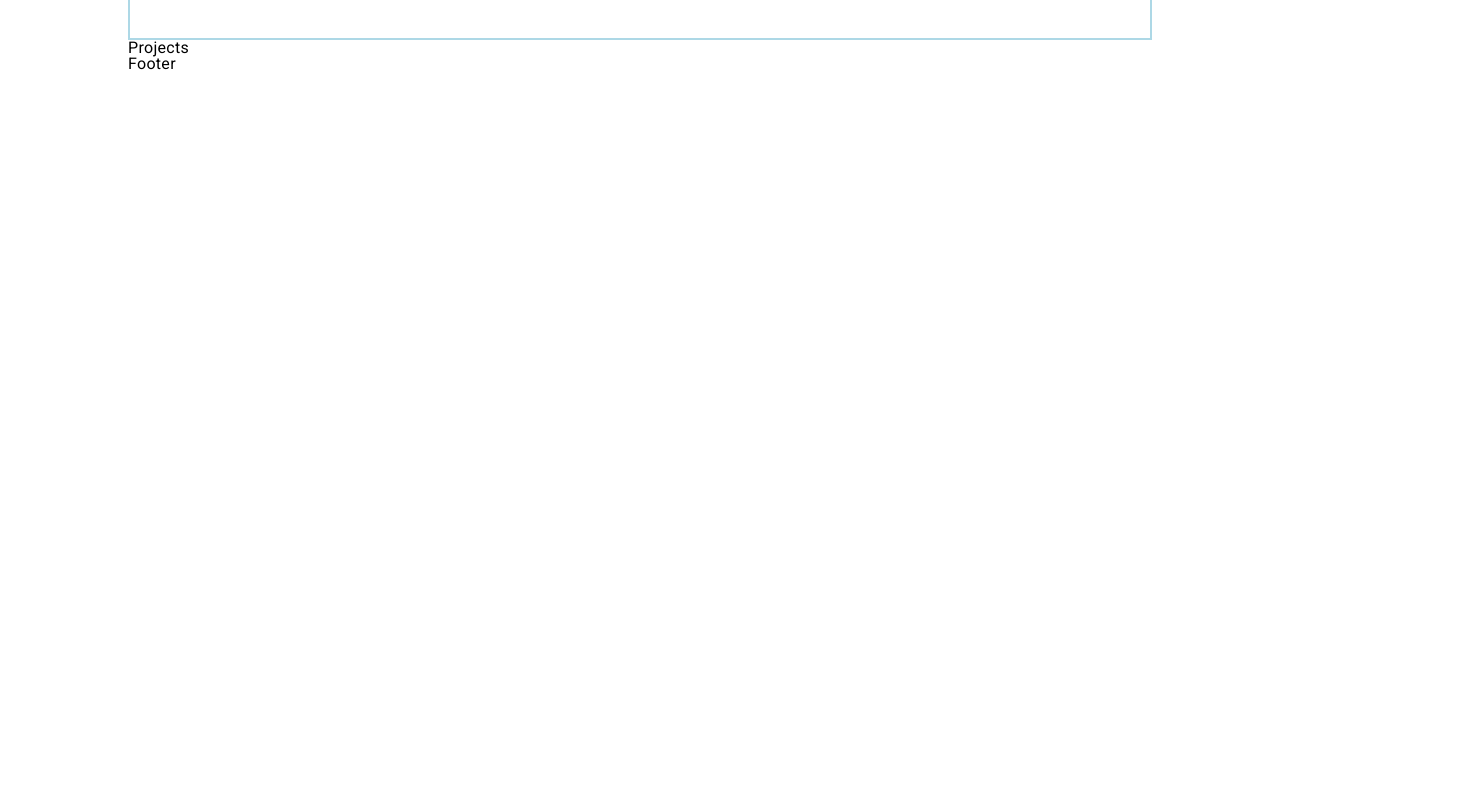
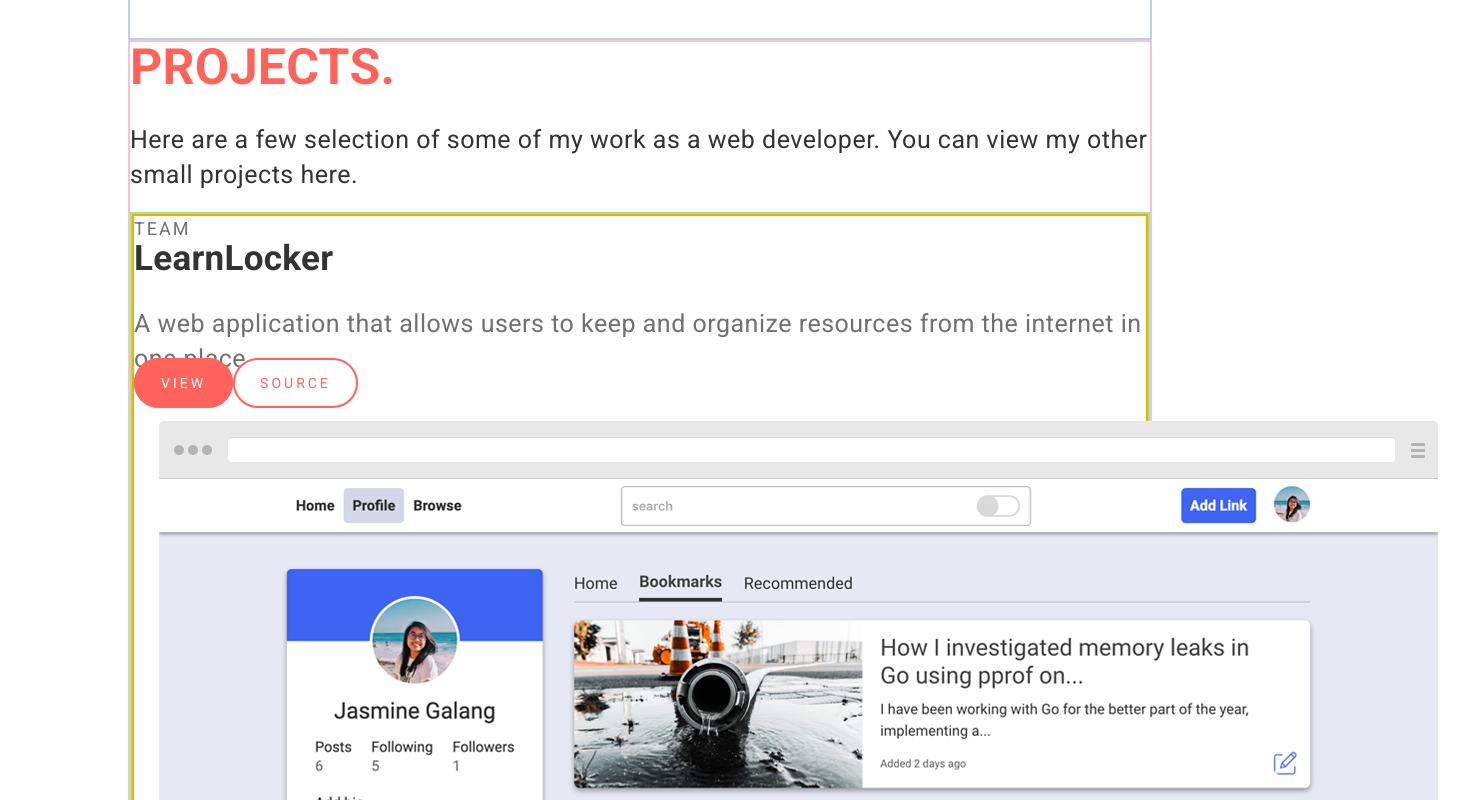
Before and after one commit to jsmndev/jsmn.dev, a React (Create React App) app: page / in a window 1280 px wide. Shown: the part 1560-2360 px from the top of the page, 1461 px wide, since content can reach past the window. Before the commit the page ends 1633 px from the top, so only its background shows below. Built offline with nearby package versions, Linux system fonts and the light colour scheme.

Commit message:
Implemented project section and project gallery

```diff
--- a/src/_components/About/About.js
+++ b/src/_components/About/About.js
@@ -6,11 +6,11 @@
     <AboutContainer id="about">
       <AboutHeadline>
         <h1>Hello World.</h1>
-        <p class="main-headline">
+        <p className="main-headline">
           I'm Jasmine Galang and I'm a full-stack developer who is always
           creating and learning awesome stuff.
         </p>
-        <p class="secondary-headline">
+        <p className="secondary-headline">
           Studying web development with computer science at{" "}
           <a
             href="https://lambdaschool.com"
--- a/src/_components/About/About.style.js
+++ b/src/_components/About/About.style.js
@@ -3,7 +3,8 @@
 import {
   redRegular,
   blackRegular,
-  blackLight
+  blackLight,
+  headingStyle
 } from "../../_styles/variables.style";
 
 export const AboutContainer = styled.section`
@@ -14,15 +15,11 @@
 `;
 
 export const AboutHeadline = styled.div`
-  border: 2px solid pink;
   width: 50%;
 
   h1 {
     margin-bottom: 4rem;
-    font-size: 5rem;
-    font-weight: 700;
-    color: ${redRegular};
-    text-transform: uppercase;
+    ${headingStyle}
   }
 
   p {
@@ -55,12 +52,11 @@
 `;
 
 export const AboutImage = styled.div`
-  border: 2px solid lightgreen;
   width: 50%;
   text-align: right;
 
   img {
-    width: 80%;
+    width: 100%;
     height: auto;
   }
 `;
--- a/src/_components/Hero/Hero.style.js
+++ b/src/_components/Hero/Hero.style.js
@@ -10,7 +10,7 @@
     text-align: center;
 
     img {
-      width: 50%;
+      width: 60%;
       height: auto;
     }
   }
--- a/src/_components/Navbar/Navbar.style.js
+++ b/src/_components/Navbar/Navbar.style.js
@@ -4,7 +4,8 @@
   blackLight,
   redRegular,
   redLight,
-  whiteRegular
+  whiteRegular,
+  buttonLight
 } from "../../_styles/variables.style";
 
 export const NavContainer = styled.div`
@@ -61,15 +62,7 @@
 
     li:last-child {
       a {
-        border: 2px solid ${redRegular};
-        border-radius: 3rem;
-        padding: 1.5rem 2.5rem;
-        color: ${redRegular};
-
-        &:hover {
-          border-color: ${redLight};
-          color: ${redLight};
-        }
+        ${buttonLight}
       }
     }
   }
--- a/src/_components/Projects/Projects.js
+++ b/src/_components/Projects/Projects.js
@@ -1,10 +1,27 @@
 import React from "react";
+import StaticProjectGallery from "./StaticProjectGallery";
+
+import { ProjectContainer } from "./Projects.style";
 
 const Projects = () => {
   return (
-    <div>
-      <h1>Projects</h1>
-    </div>
+    <ProjectContainer id="projects">
+      <h1>Projects.</h1>
+      <p>
+        Here are a few selection of some of my work as a web developer. You can
+        view my other small projects{" "}
+        <a
+          href="https://github.com/jsmnglng"
+          target="_blank"
+          rel="noopener noreferrer"
+        >
+          here
+        </a>
+        .
+      </p>
+
+      <StaticProjectGallery />
+    </ProjectContainer>
   );
 };
 
--- a/src/_components/Projects/Projects.style.js
+++ b/src/_components/Projects/Projects.style.js
@@ -0,0 +1,71 @@
+import styled from "styled-components";
+import {
+  blackRegular,
+  blackLight,
+  headingStyle,
+  buttonDark,
+  buttonLight
+} from "../../_styles/variables.style";
+
+export const ProjectContainer = styled.section`
+  border: 2px solid pink;
+
+  h1 {
+    margin-bottom: 3rem;
+    ${headingStyle}
+  }
+
+  p {
+    font-size: 2.5rem;
+    color: ${blackRegular};
+    letter-spacing: 0.05rem;
+    line-height: 3.5rem;
+  }
+`;
+
+export const ProjectGallery = styled.div`
+  border: 2px solid lightgreen;
+  margin: 2rem 0;
+`;
+
+export const Project = styled.section`
+  border: 2px solid orange;
+
+  .project-description {
+    h3 {
+      font-size: 1.8rem;
+      letter-spacing: 0.2rem;
+      line-height: 2.5rem;
+      color: ${blackLight};
+    }
+
+    h2 {
+      margin-bottom: 3rem;
+      font-size: 3.5rem;
+      font-weight: 700;
+      color: ${blackRegular};
+    }
+
+    p {
+      color: ${blackLight};
+    }
+  }
+
+  .btn-group {
+    font-size: 1.4rem;
+    text-transform: uppercase;
+    letter-spacing: 0.3rem;
+
+    a {
+      transition: 150ms ease-in;
+    }
+
+    .app-btn {
+      ${buttonDark}
+    }
+
+    .src-btn {
+      ${buttonLight}
+    }
+  }
+`;
--- a/src/_components/Projects/StaticProjectGallery.js
+++ b/src/_components/Projects/StaticProjectGallery.js
@@ -3,10 +3,37 @@
 // will not break
 import React from "react";
 
+import { ProjectGallery, Project } from "./Projects.style";
+
 const StaticProjectGallery = () => {
   return (
     <ProjectGallery>
-      <h1>Static Project Gallery</h1>
+      <Project>
+        <div className="project-description">
+          <h3>TEAM</h3>
+          <h2>LearnLocker</h2>
+          <p>
+            A web application that allows users to keep and organize resources
+            from the internet in one place.
+          </p>
+
+          <div className="btn-group">
+            <a className="app-btn" href="https://learnedadev.netlify.com/">
+              view
+            </a>
+            <a className="src-btn" href="https://github.com/learneda">
+              source
+            </a>
+          </div>
+        </div>
+
+        <div className="project-thumbnail">
+          <img
+            src={require("../../_assets/img/project-learnlocker.png")}
+            alt="learnlocker website"
+          />
+        </div>
+      </Project>
     </ProjectGallery>
   );
 };
--- a/src/_styles/variables.style.js
+++ b/src/_styles/variables.style.js
@@ -1,6 +1,40 @@
 export const redRegular = "#ff635b";
 export const redLight = "#ff9c96";
 export const redDark = "#ff2c1f";
-export const blackRegular = "#2c2c2c";
+export const blackRegular = "#333";
 export const blackLight = "#707070";
 export const whiteRegular = "#fff";
+
+export const headingStyle = `
+font-size: 5rem;
+font-weight: 700;
+color: ${redRegular};
+text-transform: uppercase;
+`;
+
+export const buttonLight = `
+border: 2px solid ${redRegular};
+border-radius: 3rem;
+padding: 1.5rem 2.5rem;
+background-color: ${whiteRegular};
+color: ${redRegular};
+
+&:hover {
+  border-color: ${redLight};
+  color: ${redLight};
+}
+`;
+
+export const buttonDark = `
+border: 2px solid ${redRegular};
+border-radius: 3rem;
+padding: 1.5rem 2.5rem;
+background-color: ${redRegular};
+color: ${whiteRegular};
+
+&:hover {
+  border-color: ${redRegular};
+  background-color: ${redLight};
+  color: ${redRegular};
+}
+`;
```
Also changed, not shown: src/_assets/img/hero-image.png.
